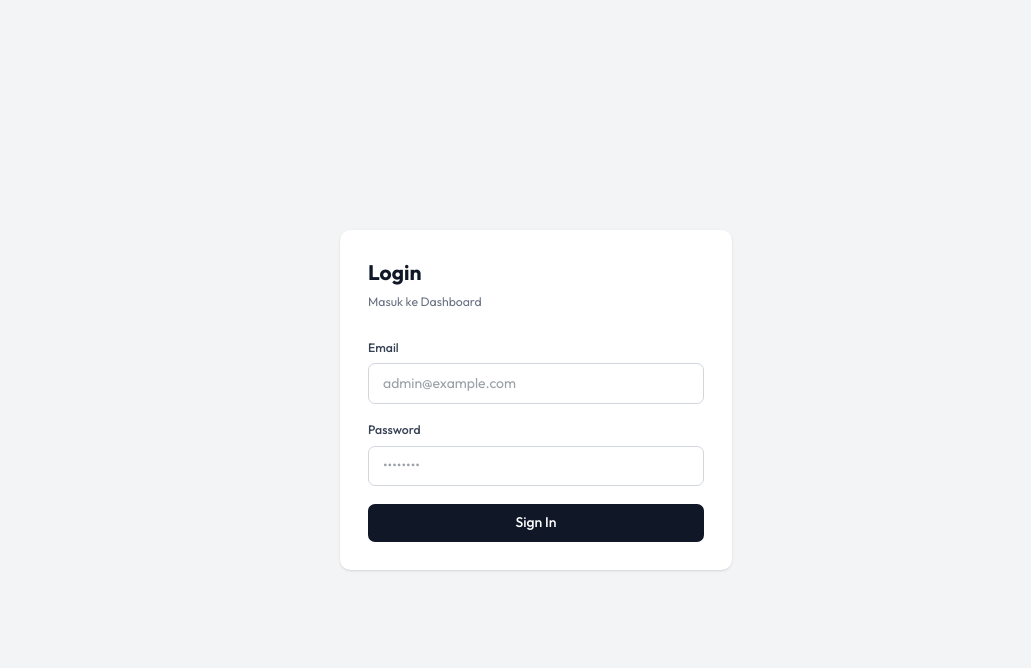
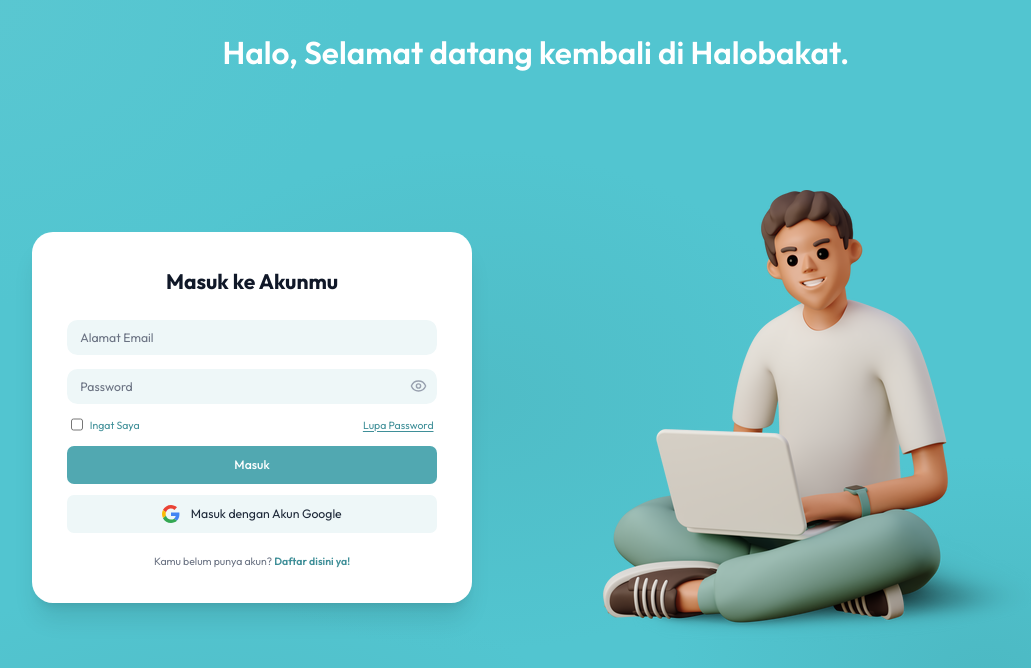
Before and after one commit to daluvny03/Magang, a React app in the folder frontend/: page /login in a window 1280 px wide. Shown: the top 668 px of the page, without its empty margins (104-1135 px from the left). Built offline with nearby package versions, Linux system fonts and the light colour scheme; no server answers; the HTML template or start-up script is replaced by a standard one.

Commit message:
update UI login dan forbidden

```diff
--- a/frontend/src/pages/ForbiddenPage.jsx
+++ b/frontend/src/pages/ForbiddenPage.jsx
@@ -1,14 +1,34 @@
+import { ShieldAlert } from 'lucide-react'
+import { useNavigate } from 'react-router-dom'
+import Button from '../components/ui/Button'
+
 function ForbiddenPage() {
+  const navigate = useNavigate()
+
   return (
-    <div className="flex min-h-screen items-center justify-center bg-gray-50 px-4">
-      <div className="text-center">
-        <h1 className="text-6xl font-bold text-gray-900">
-          403
-        </h1>
+    <div className="flex min-h-screen items-center justify-center bg-white px-4">
+      <div className="flex max-w-sm flex-col items-center text-center">
+        <div className="flex h-16 w-16 items-center justify-center rounded-full bg-primary-50 text-primary-500">
+          <ShieldAlert size={30} />
+        </div>
 
-        <p className="mt-4 text-gray-600">
+        <h1 className="mt-6 text-6xl font-bold text-primary-500">403</h1>
+
+        <p className="mt-3 text-base font-semibold text-gray-900">
+          Akses ditolak
+        </p>
+        <p className="mt-1 text-sm text-gray-500">
           You do not have permission to access this page.
         </p>
+
+        <div className="mt-8 flex gap-2">
+          <Button variant="soft" onClick={() => navigate(-1)}>
+            Kembali
+          </Button>
+          <Button onClick={() => navigate('/admin/dashboard', { replace: true })}>
+            Ke Dashboard
+          </Button>
+        </div>
       </div>
     </div>
   )
--- a/frontend/src/pages/auth/LoginPage.jsx
+++ b/frontend/src/pages/auth/LoginPage.jsx
@@ -1,28 +1,59 @@
+import { useState } from 'react'
 import { zodResolver } from '@hookform/resolvers/zod'
+import { Eye, EyeOff } from 'lucide-react'
 import { useForm } from 'react-hook-form'
 import { useLocation, useNavigate } from 'react-router-dom'
 import { toast } from 'sonner'
 import { z } from 'zod'
 
+import Button from '../../components/ui/Button'
 import { login } from '../../services/auth.service'
 import { useAuthStore } from '../../stores/authStore'
+import characterImage from '../../assets/login-character.png'
 
 const loginSchema = z.object({
-  email: z
-    .string()
-    .email('Email tidak valid')
-    .min(1, 'Email wajib diisi'),
+  email: z.string().min(1, 'Email wajib diisi').email('Email tidak valid'),
+  password: z.string().min(1, 'Password wajib diisi'),
+})
 
-  password: z
-    .string()
-    .min(1, 'Password wajib diisi'),
-})
+// Ubah ke false untuk menyembunyikan elemen yang belum punya fitur backend
+// (Ingat Saya, Lupa Password, Google, Daftar)
+const SHOW_EXTRAS = true
+
+const backgroundStyle = {
+  backgroundColor: '#52C5D0',
+  backgroundImage: [
+    'radial-gradient(ellipse 45% 55% at 5% 0%, #5ac7d1 0%, transparent 70%)',
+    'radial-gradient(ellipse 40% 45% at 45% 50%, #4fbcc6 0%, transparent 70%)',
+    'radial-gradient(ellipse 45% 40% at 25% 100%, #52bcc6 0%, transparent 70%)',
+    'radial-gradient(ellipse 35% 40% at 85% 85%, #4cb9c3 0%, transparent 70%)',
+  ].join(','),
+}
+
+const inputClass =
+  'h-10 w-full rounded-xl border bg-primary-50 px-3.5 text-sm text-gray-900 placeholder:text-gray-500 focus:outline-none focus:ring-2'
+
+const inputState = (error) =>
+  error
+    ? 'border-red-400 focus:ring-red-200'
+    : 'border-transparent focus:border-primary-500 focus:ring-primary-500/30'
+
+function GoogleIcon() {
+  return (
+    <svg width="18" height="18" viewBox="0 0 48 48" aria-hidden="true">
+      <path fill="#EA4335" d="M24 9.5c3.5 0 6.6 1.2 9.1 3.6l6.8-6.8C35.8 2.4 30.3 0 24 0 14.6 0 6.5 5.4 2.6 13.2l7.9 6.1C12.4 13.6 17.7 9.5 24 9.5z" />
+      <path fill="#4285F4" d="M46.5 24.5c0-1.6-.1-3.1-.4-4.5H24v9h12.7c-.6 3-2.3 5.5-4.8 7.2l7.5 5.8c4.4-4.1 7.1-10.1 7.1-17.5z" />
+      <path fill="#FBBC05" d="M10.5 28.7c-.5-1.5-.8-3.1-.8-4.7s.3-3.2.8-4.7l-7.9-6.1C.9 16.4 0 20.100 0 24s.9 7.600 2.600 10.800l7.900-6.100z" />
+      <path fill="#34A853" d="M24 48c6.5 0 11.900-2.100 15.900-5.800l-7.500-5.800c-2.100 1.400-4.800 2.300-8.400 2.300-6.300 0-11.600-4.100-13.500-9.800l-7.900 6.100C6.500 42.600 14.600 48 24 48z" />
+    </svg>
+  )
+}
 
 function LoginPage() {
   const navigate = useNavigate()
   const location = useLocation()
-
   const loginStore = useAuthStore((state) => state.login)
+  const [showPassword, setShowPassword] = useState(false)
 
   const {
     register,
@@ -30,10 +61,7 @@
     formState: { errors, isSubmitting },
   } = useForm({
     resolver: zodResolver(loginSchema),
-    defaultValues: {
-      email: '',
-      password: '',
-    },
+    defaultValues: { email: '', password: '' },
   })
 
   const onSubmit = async (values) => {
@@ -46,98 +74,140 @@
       }
 
       const { accessToken, user } = response.data
-
-      loginStore({
-        accessToken,
-        user,
-      })
-
+      loginStore({ accessToken, user })
       toast.success('Login berhasil')
 
-      const destination =
-        location.state?.from?.pathname || '/admin/dashboard'
-
+      const destination = location.state?.from?.pathname || '/admin/dashboard'
       navigate(destination, { replace: true })
     } catch (error) {
-      const message =
-        error.response?.data?.message ||
-        'Terjadi kesalahan saat login'
-
-      toast.error(message)
+      toast.error(
+        error.response?.data?.message || 'Terjadi kesalahan saat login'
+      )
     }
   }
 
+  const notAvailable = () => toast.info('Fitur ini belum tersedia')
+
   return (
-    <div className="flex min-h-screen items-center justify-center bg-gray-100 px-4">
-      <div className="w-full max-w-md rounded-xl bg-white p-8 shadow-sm">
-        <div className="mb-8">
-          <h1 className="text-2xl font-bold text-gray-900">
-            Login
+    <div
+      className="flex min-h-screen flex-col items-center px-4 py-10"
+      style={backgroundStyle}
+    >
+      <h1 className="text-center text-2xl font-semibold text-white sm:text-3xl lg:text-4xl">
+        Halo, Selamat datang kembali di Halobakat.
       </h1>
 
-          <p className="mt-2 text-sm text-gray-500">
-            Masuk ke Dashboard
-          </p>
-        </div>
+      <div className="flex w-full max-w-6xl flex-1 items-center justify-center gap-10 py-10 lg:justify-between">
+        {/* Kartu login */}
+        <div className="w-full max-w-[440px] rounded-3xl bg-white p-8 shadow-xl sm:p-10">
+          <h2 className="text-center text-2xl font-bold text-gray-900">
+            Masuk ke Akunmu
+          </h2>
 
-        <form
-          onSubmit={handleSubmit(onSubmit)}
-          className="space-y-5"
-        >
+          <form onSubmit={handleSubmit(onSubmit)} className="mt-7 space-y-4">
             <div>
-            <label
-              htmlFor="email"
-              className="mb-2 block text-sm font-medium text-gray-700"
-            >
-              Email
-            </label>
-
               <input
-              id="email"
                 type="email"
+                autoComplete="email"
+                placeholder="Alamat Email"
+                aria-label="Alamat Email"
+                className={`${inputClass} ${inputState(errors.email)}`}
                 {...register('email')}
-              className="w-full rounded-lg border border-gray-300 px-4 py-2.5 outline-none transition focus:border-gray-900"
-              placeholder="admin@example.com"
               />
-
               {errors.email && (
-              <p className="mt-1 text-sm text-red-500">
+                <p className="mt-1 text-xs text-red-500">
                   {errors.email.message}
                 </p>
               )}
             </div>
 
             <div>
-            <label
-              htmlFor="password"
-              className="mb-2 block text-sm font-medium text-gray-700"
+              <div className="relative">
+                <input
+                  type={showPassword ? 'text' : 'password'}
+                  autoComplete="current-password"
+                  placeholder="Password"
+                  aria-label="Password"
+                  className={`${inputClass} pr-10 ${inputState(errors.password)}`}
+                  {...register('password')}
+                />
+                <button
+                  type="button"
+                  onClick={() => setShowPassword((prev) => !prev)}
+                  aria-label={
+                    showPassword ? 'Sembunyikan password' : 'Tampilkan password'
+                  }
+                  className="absolute right-3 top-1/2 -translate-y-1/2 text-gray-400 transition hover:text-primary-600"
                 >
-              Password
-            </label>
-
-            <input
-              id="password"
-              type="password"
-              {...register('password')}
-              className="w-full rounded-lg border border-gray-300 px-4 py-2.5 outline-none transition focus:border-gray-900"
-              placeholder="••••••••"
-            />
-
+                  {showPassword ? <EyeOff size={17} /> : <Eye size={17} />}
+                </button>
+              </div>
               {errors.password && (
-              <p className="mt-1 text-sm text-red-500">
+                <p className="mt-1 text-xs text-red-500">
                   {errors.password.message}
                 </p>
               )}
             </div>
 
+            {SHOW_EXTRAS && (
+              <div className="flex items-center justify-between px-1 text-xs text-primary-600">
+                <label className="flex cursor-pointer items-center gap-2">
+                  <input
+                    type="checkbox"
+                    className="h-3.5 w-3.5 accent-primary-500"
+                  />
+                  Ingat Saya
+                </label>
                 <button
+                  type="button"
+                  onClick={notAvailable}
+                  className="underline underline-offset-2 hover:text-primary-700"
+                >
+                  Lupa Password
+                </button>
+              </div>
+            )}
+
+            <Button
               type="submit"
               disabled={isSubmitting}
-            className="w-full rounded-lg bg-gray-900 px-4 py-2.5 font-medium text-white transition hover:bg-gray-800 disabled:cursor-not-allowed disabled:opacity-50"
+              className="h-11 w-full"
             >
-            {isSubmitting ? 'Signing in...' : 'Sign In'}
+              {isSubmitting ? 'Memproses...' : 'Masuk'}
+            </Button>
+          </form>
+
+          {SHOW_EXTRAS && (
+            <>
+              <button
+                type="button"
+                onClick={notAvailable}
+                className="mt-3 flex h-11 w-full items-center justify-center gap-3 rounded-lg bg-primary-50 text-sm text-gray-800 transition hover:bg-primary-100"
+              >
+                <GoogleIcon />
+                Masuk dengan Akun Google
               </button>
-        </form>
+
+              <p className="mt-6 text-center text-xs text-gray-500">
+                Kamu belum punya akun?{' '}
+                <button
+                  type="button"
+                  onClick={notAvailable}
+                  className="font-semibold text-primary-600 hover:underline"
+                >
+                  Daftar disini ya!
+                </button>
+              </p>
+            </>
+          )}
+        </div>
+
+        {/* Karakter (disembunyikan di layar kecil) */}
+        <img
+          src={characterImage}
+          alt=""
+          className="hidden max-h-[480px] w-auto object-contain lg:block"
+        />
       </div>
     </div>
   )
```
Also changed, not shown: frontend/src/assets/login-character.png (added). Lines whose indentation alone changed are shown as unchanged.
